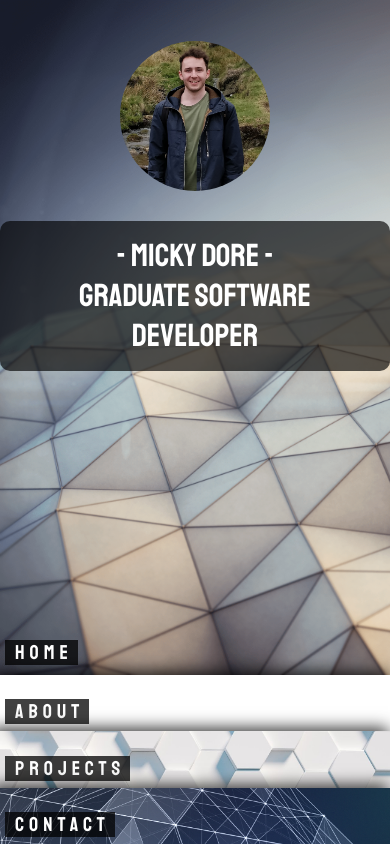
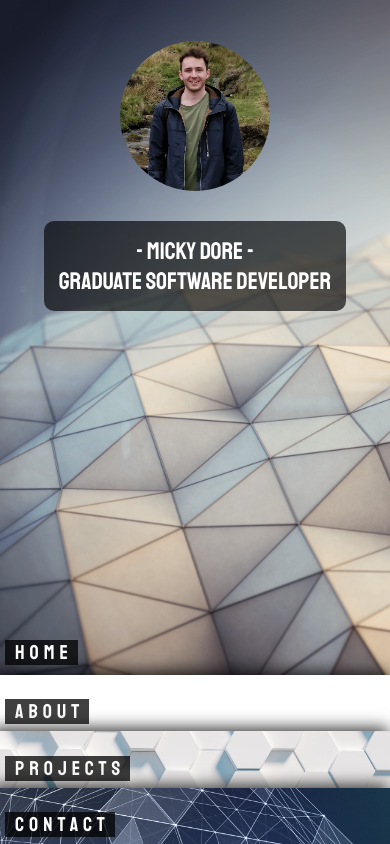
Before and after one commit to MickyDore/Portfolio, a React (Create React App) app: page / in a window 390 px wide. Built offline with nearby package versions, Linux system fonts and the light colour scheme.

Commit message:
Mobile Styling

```diff
--- a/src/Style/accordion.css
+++ b/src/Style/accordion.css
@@ -524,4 +524,8 @@
     max-height: calc(100vh - 200px);
   }
 
+  .content-home-title {
+    max-width: 80%;
+    font-size: 1.5em;
+  }
 }
```
